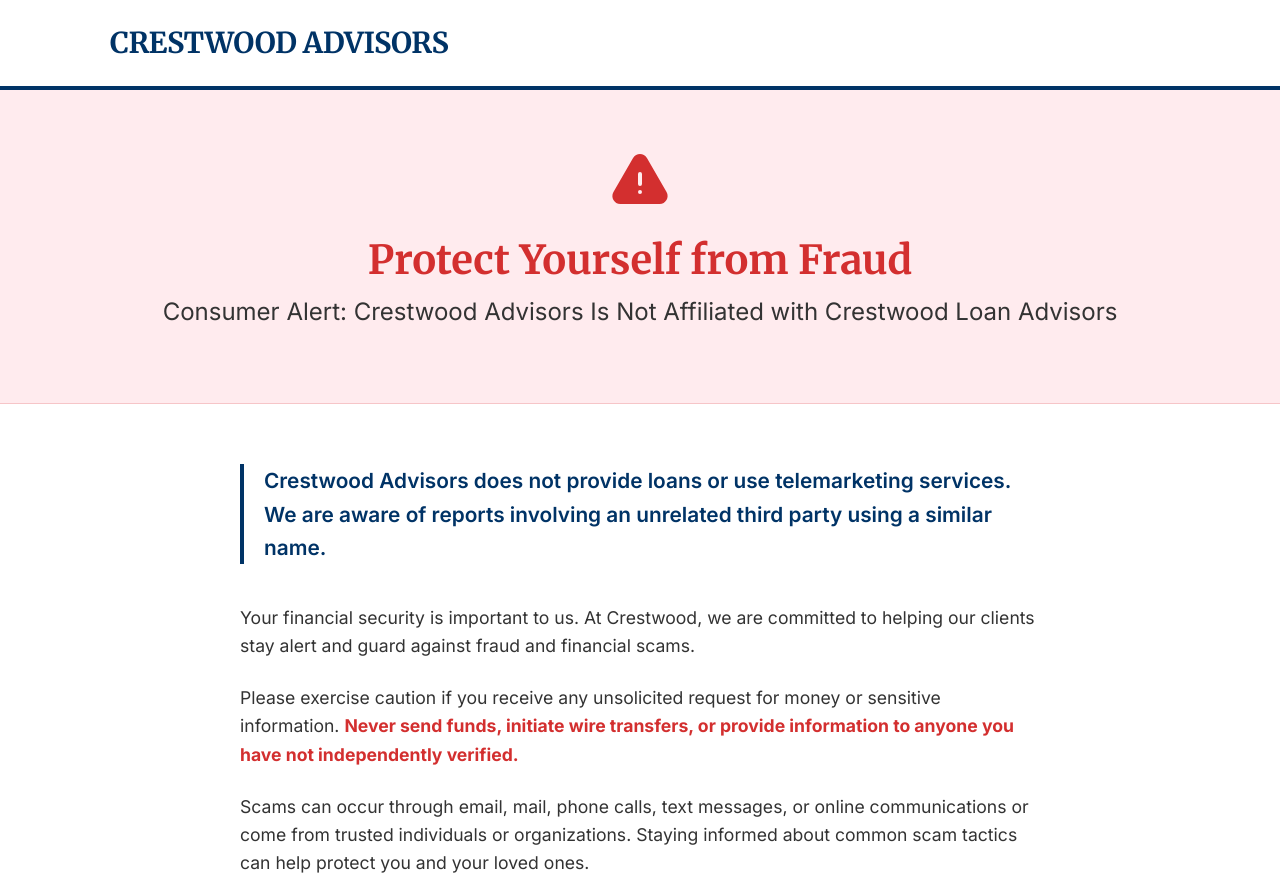
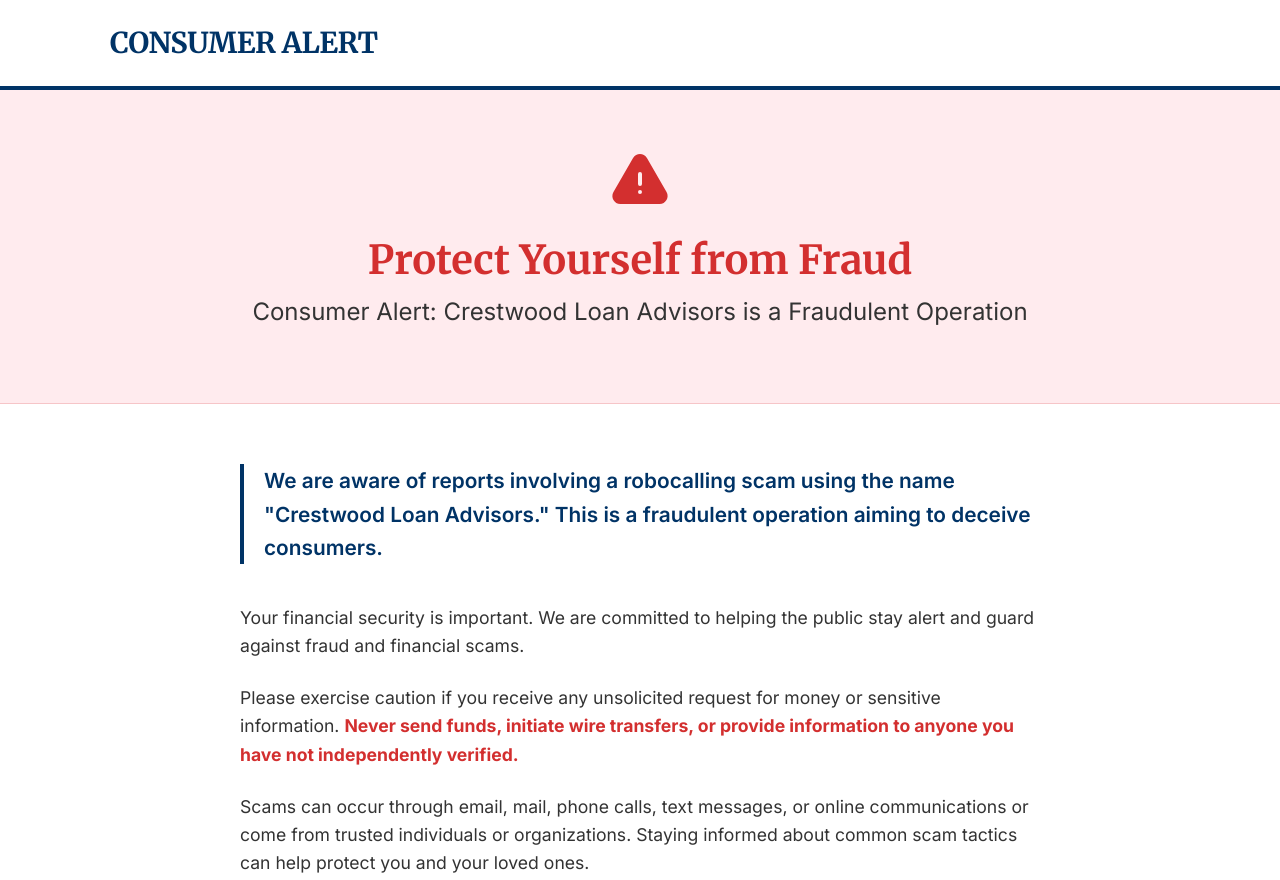
Before and after one commit to n8thegr8/crestwood-loan-advisors-site, a plain HTML site: page index.html in a window 1280 px wide. Shown: the top 880 px of the page. Drawn offline with Linux system fonts and the light colour scheme.

Commit message:
Remove Crestwood Advisors branding to allow for generic usage

```diff
--- a/index.html
+++ b/index.html
@@ -4,28 +4,24 @@
 <head>
     <meta charset="UTF-8">
     <meta name="viewport" content="width=device-width, initial-scale=1.0">
-    <title>Consumer Alert - Crestwood Advisors</title>
+    <title>Consumer Alert - Crestwood Loan Advisors Scam</title>
     <meta name="description"
-        content="Consumer Alert: Crestwood Advisors is not affiliated with Crestwood Loan Advisors. Protect yourself from fraud.">
+        content="Consumer Alert: Crestwood Loan Advisors is a fraudulent scam operation. Protect yourself from fraud.">
     <link rel="canonical" href="https://crestwoodloanadvisors.com/" />
     <meta name="robots" content="index, follow">
-    <meta property="og:title" content="Consumer Alert - Crestwood Advisors">
+    <meta property="og:title" content="Consumer Alert - Crestwood Loan Advisors Scams">
     <meta property="og:description"
-        content="Crestwood Advisors is not affiliated with Crestwood Loan Advisors. Protect yourself from fraud.">
+        content="Crestwood Loan Advisors is a fraudulent scam operation. Protect yourself from fraud.">
     <meta property="og:type" content="website">
     <meta property="og:url" content="https://crestwoodloanadvisors.com/">
-    <meta property="og:site_name" content="Crestwood Advisors Consumer Alert">
+    <meta property="og:site_name" content="Consumer Scam Alert">
     <script type="application/ld+json">
     {
       "@context": "https://schema.org",
       "@type": "WebSite",
-      "name": "Crestwood Advisors Consumer Alert",
+      "name": "Consumer Alert - Loan Scams",
       "url": "https://crestwoodloanadvisors.com/",
-      "description": "Consumer alert regarding Crestwood Loan Advisors scam.",
-      "publisher": {
-        "@type": "Organization",
-        "name": "Crestwood Advisors"
-      }
+      "description": "Consumer alert regarding Crestwood Loan Advisors scam."
     }
     </script>
     <link rel="preconnect" href="https://fonts.googleapis.com">
@@ -40,7 +36,7 @@
 <body>
     <header class="main-header">
         <div class="container">
-            <div class="logo">CRESTWOOD ADVISORS</div>
+            <div class="logo">CONSUMER ALERT</div>
         </div>
     </header>
 
@@ -56,17 +52,17 @@
                     </svg>
                 </div>
                 <h1>Protect Yourself from Fraud</h1>
-                <h2>Consumer Alert: Crestwood Advisors Is Not Affiliated with Crestwood Loan Advisors</h2>
+                <h2>Consumer Alert: Crestwood Loan Advisors is a Fraudulent Operation</h2>
             </div>
         </section>
 
         <section class="main-message">
             <div class="container">
                 <div class="message-card">
-                    <p class="lead">Crestwood Advisors does not provide loans or use telemarketing services. We are
-                        aware of reports involving an unrelated third party using a similar name.</p>
-                    <p>Your financial security is important to us. At Crestwood, we are committed to helping our clients
-                        stay alert and guard against fraud and financial scams.</p>
+                    <p class="lead">We are aware of reports involving a robocalling scam using the name "Crestwood Loan
+                        Advisors." This is a fraudulent operation aiming to deceive consumers.</p>
+                    <p>Your financial security is important. We are committed to helping the public stay alert and guard
+                        against fraud and financial scams.</p>
                     <p>Please exercise caution if you receive any unsolicited request for money or sensitive
                         information. <strong>Never send funds, initiate wire transfers, or provide information to anyone
                             you have not independently verified.</strong></p>
@@ -231,7 +227,7 @@
 
     <footer>
         <div class="container">
-            <p>&copy; 2024 Crestwood Advisors. All Rights Reserved.</p>
+            <p>&copy; 2024 Consumer Alert. All Rights Reserved.</p>
         </div>
     </footer>
 </body>
```
